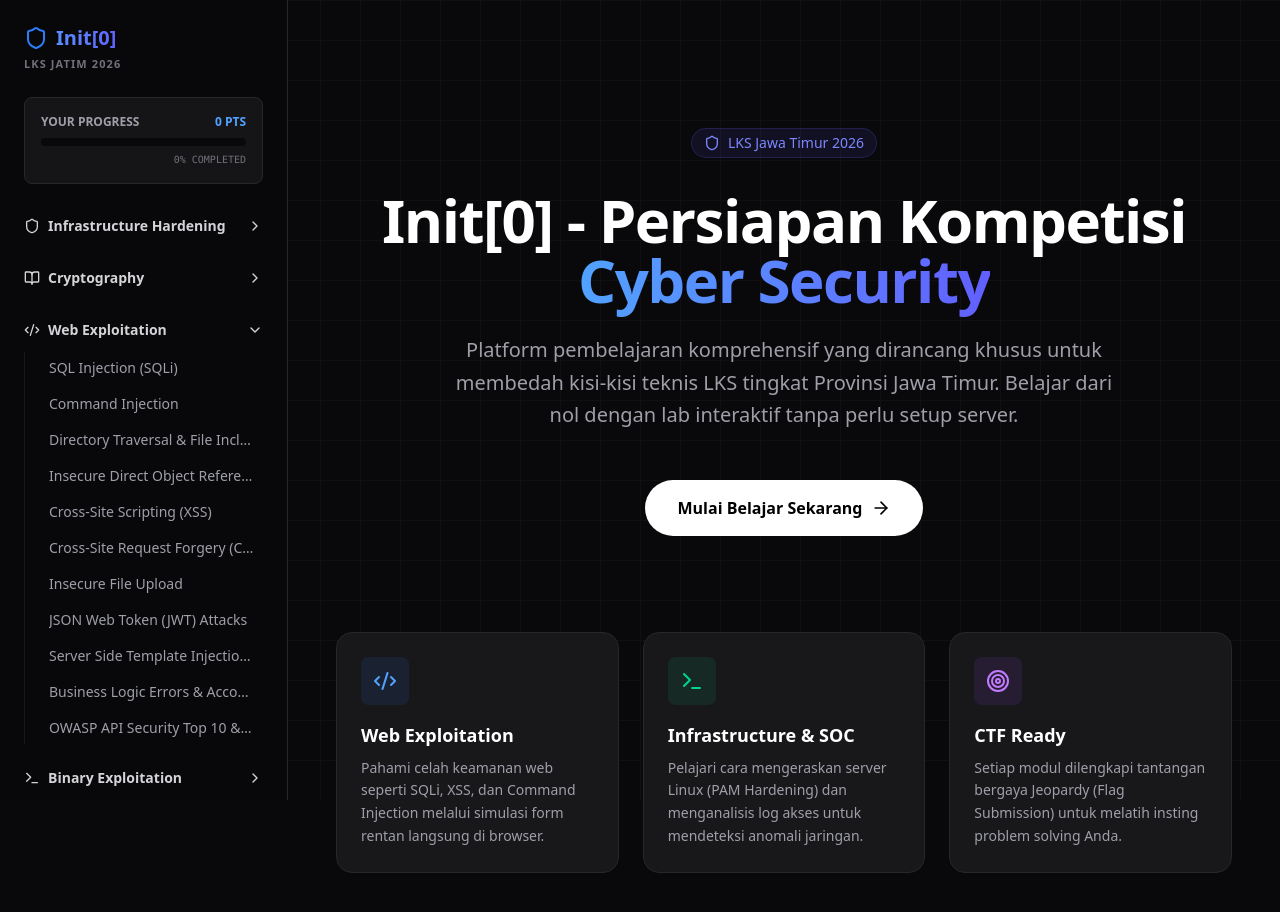
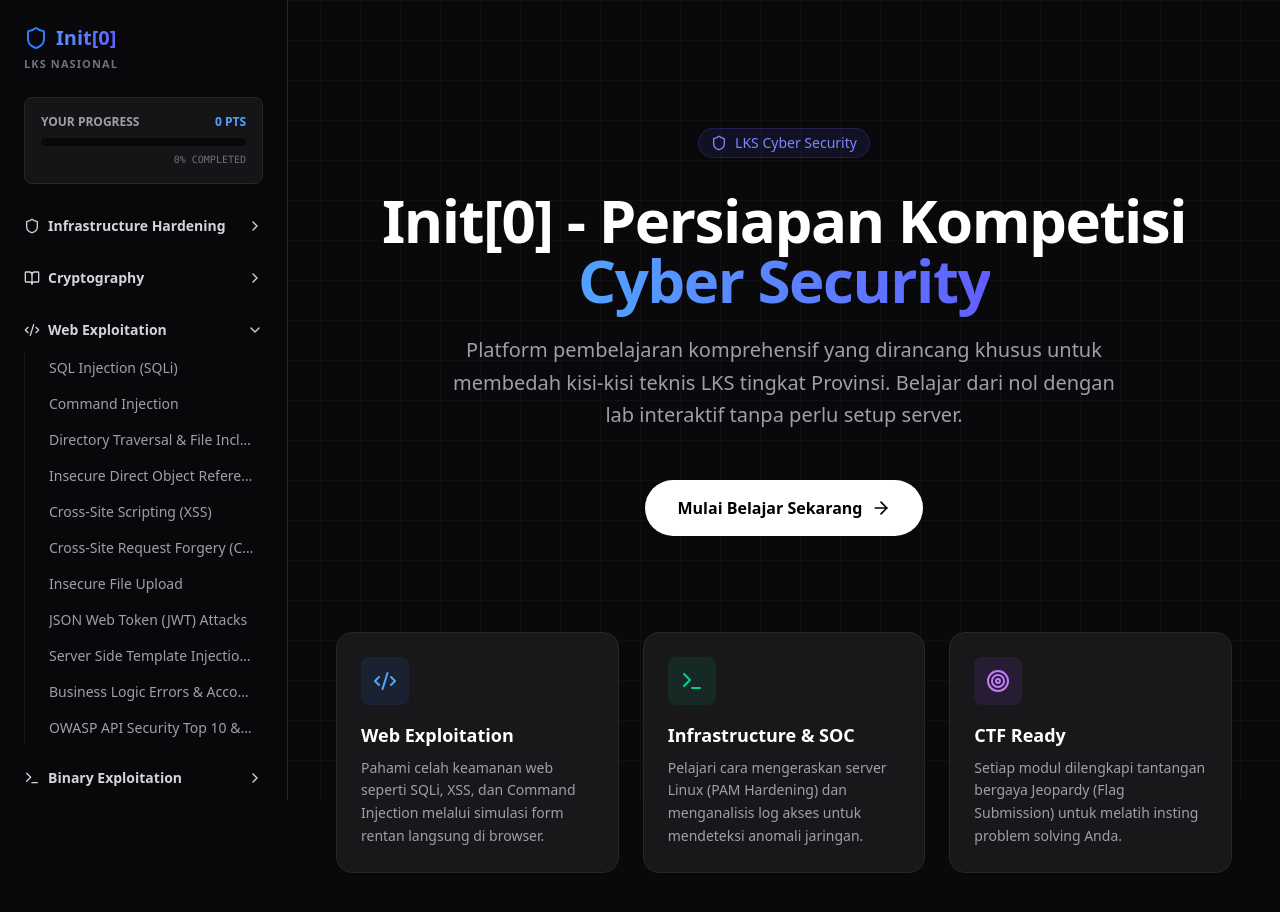
Before and after one commit to rfypych/init-zero, a React (Vite) app: page / in a window 1280 px wide. Shown: the top 912 px of the page. Built offline with nearby package versions, Linux system fonts and the light colour scheme.

Commit message:
chore: generalize LKS references and fix application title & favicon
Co-authored-by: rfypych <125186835+rfypych@users.noreply.github.com>

```diff
--- a/index.html
+++ b/index.html
@@ -3,7 +3,8 @@
   <head>
     <meta charset="UTF-8" />
     <meta name="viewport" content="width=device-width, initial-scale=1.0" />
-    <title>My Google AI Studio App</title>
+    <link rel="icon" type="image/svg+xml" href="/favicon.svg" />
+    <title>Init[0] - Cyber Security Platform</title>
   </head>
   <body>
     <div id="root"></div>
--- a/package.json
+++ b/package.json
@@ -1,5 +1,5 @@
 {
-  "name": "react-example",
+  "name": "init0-cybersec",
   "private": true,
   "version": "0.0.0",
   "type": "module",
--- a/src/components/layout/Sidebar.tsx
+++ b/src/components/layout/Sidebar.tsx
@@ -68,7 +68,7 @@ export const Sidebar = ({ isOpen, toggleSidebar }: { isOpen: boolean, toggleSide
               <Shield className="w-6 h-6 text-blue-500" />
               Init[0]
             </h2>
-            <p className="text-[11px] text-zinc-500 mt-1 uppercase tracking-widest font-semibold">LKS Jatim 2026</p>
+            <p className="text-[11px] text-zinc-500 mt-1 uppercase tracking-widest font-semibold">LKS Nasional</p>
           </div>
           <button onClick={toggleSidebar} className="lg:hidden text-zinc-400 hover:text-white">
             <X className="w-6 h-6" />
--- a/src/pages/LandingPage.tsx
+++ b/src/pages/LandingPage.tsx
@@ -7,7 +7,7 @@ export const LandingPage = () => {
     <div className="flex-1 max-w-4xl pt-20 pb-24 mx-auto flex flex-col items-center text-center">
       <div className="inline-flex items-center gap-2 px-3 py-1 rounded-full bg-indigo-500/10 border border-indigo-500/20 text-indigo-400 text-sm font-medium mb-8">
         <Shield className="w-4 h-4" />
-        <span>LKS Jawa Timur 2026</span>
+        <span>LKS Cyber Security</span>
       </div>
 
       <h1 className="text-5xl md:text-6xl font-extrabold text-white tracking-tight mb-6">
@@ -18,7 +18,7 @@ export const LandingPage = () => {
       </h1>
 
       <p className="text-lg md:text-xl text-zinc-400 max-w-2xl mb-12 leading-relaxed">
-        Platform pembelajaran komprehensif yang dirancang khusus untuk membedah kisi-kisi teknis LKS tingkat Provinsi Jawa Timur. Belajar dari nol dengan lab interaktif tanpa perlu setup server.
+        Platform pembelajaran komprehensif yang dirancang khusus untuk membedah kisi-kisi teknis LKS tingkat Provinsi. Belajar dari nol dengan lab interaktif tanpa perlu setup server.
       </p>
 
       <Link
```
Also changed, not shown: 1 other file (tests, documents, lock files or other folders).
